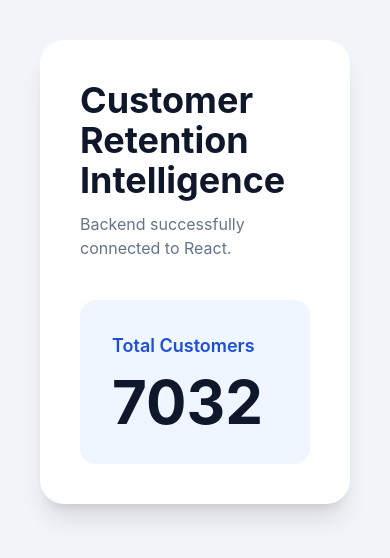
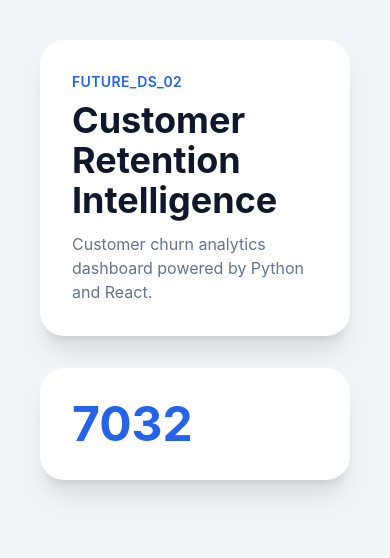
Before and after one commit to Jyo-08/FUTURE_DS_02, a React app in the folder frontend/: page / in a window 390 px wide. Shown: the top 558 px of the page. Built offline with nearby package versions, Linux system fonts and the light colour scheme; the HTML template or start-up script is replaced by a standard one.

Commit message:
Add responsive navbar

```diff
--- a/frontend/src/App.jsx
+++ b/frontend/src/App.jsx
@@ -1,50 +1,22 @@
 import useAnalytics from "./hooks/useAnalytics";
+import Navbar from "./components/layout/Navbar";
 
 function App() {
   const { data, loading, error } = useAnalytics();
 
-  if (loading) {
-    return (
-      <div className="flex min-h-screen items-center justify-center">
-        <h1 className="text-4xl font-bold">
-          Loading analysis...
-        </h1>
-      </div>
-    );
-  }
-
-  if (error) {
-    return (
-      <div className="flex min-h-screen items-center justify-center text-red-600">
-        {error}
-      </div>
-    );
-  }
+  if (loading) return <h1>Loading...</h1>;
+  if (error) return <h1>{error}</h1>;
 
   return (
     <div className="min-h-screen bg-slate-100 p-10">
-      <div className="mx-auto max-w-5xl rounded-3xl bg-white p-10 shadow-xl">
+      <div className="mx-auto max-w-7xl">
+        <Navbar />
 
-        <h1 className="text-4xl font-bold text-slate-900">
-          Customer Retention Intelligence
-        </h1>
-
-        <p className="mt-3 text-slate-500">
-          Backend successfully connected to React.
-        </p>
-
-        <div className="mt-10 rounded-2xl bg-blue-50 p-8">
-
-          <p className="text-lg font-semibold text-blue-700">
-            Total Customers
-          </p>
-
-          <h2 className="mt-3 text-6xl font-bold text-slate-900">
+        <div className="rounded-3xl bg-white p-8 shadow-xl">
+          <h2 className="text-5xl font-bold text-blue-600">
             {data.kpis.total_customers}
           </h2>
-
         </div>
-
       </div>
     </div>
   );
--- /dev/null
+++ b/frontend/src/components/layout/Navbar.jsx
@@ -0,0 +1,19 @@
+function Navbar() {
+  return (
+    <div className="mb-8 rounded-3xl bg-white p-8 shadow-xl">
+      <p className="text-sm font-semibold uppercase tracking-wide text-blue-600">
+        FUTURE_DS_02
+      </p>
+
+      <h1 className="mt-2 text-4xl font-bold text-slate-900">
+        Customer Retention Intelligence
+      </h1>
+
+      <p className="mt-3 text-slate-500">
+        Customer churn analytics dashboard powered by Python and React.
+      </p>
+    </div>
+  );
+}
+
+export default Navbar;
```
